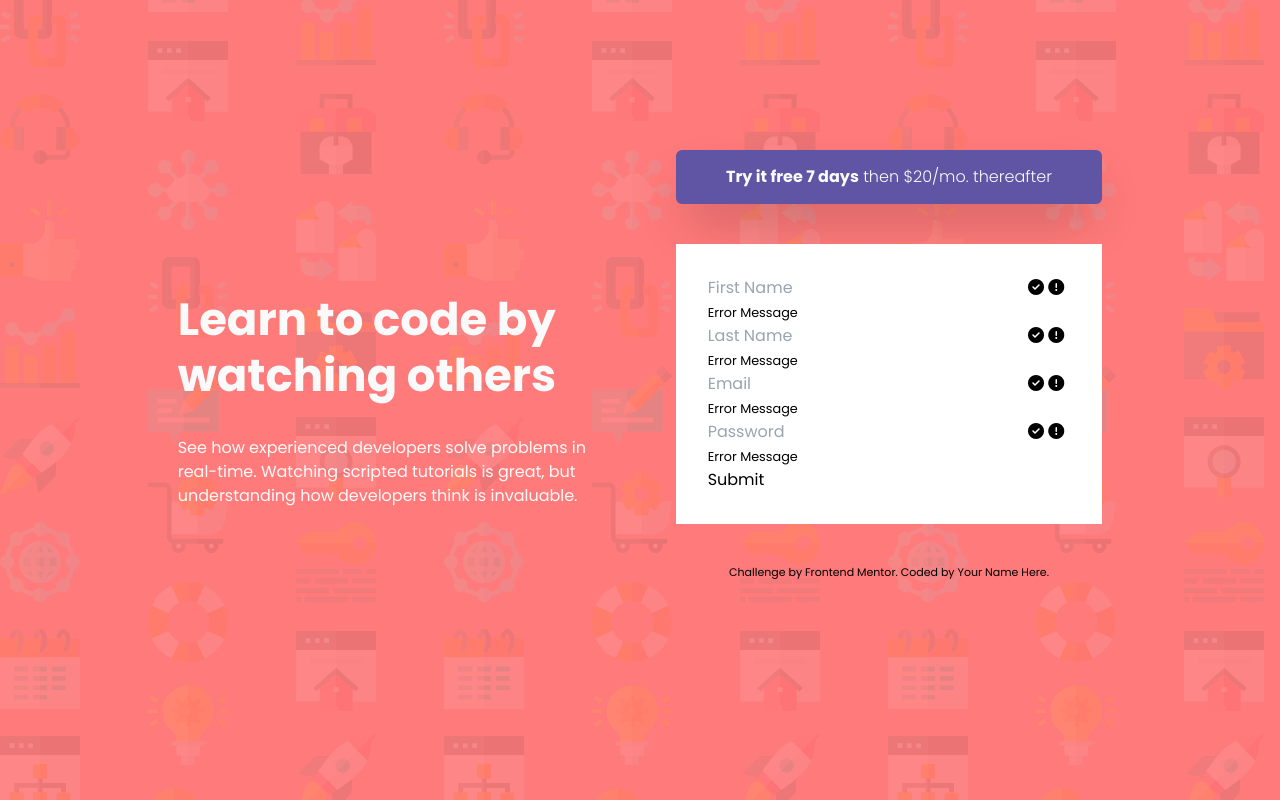
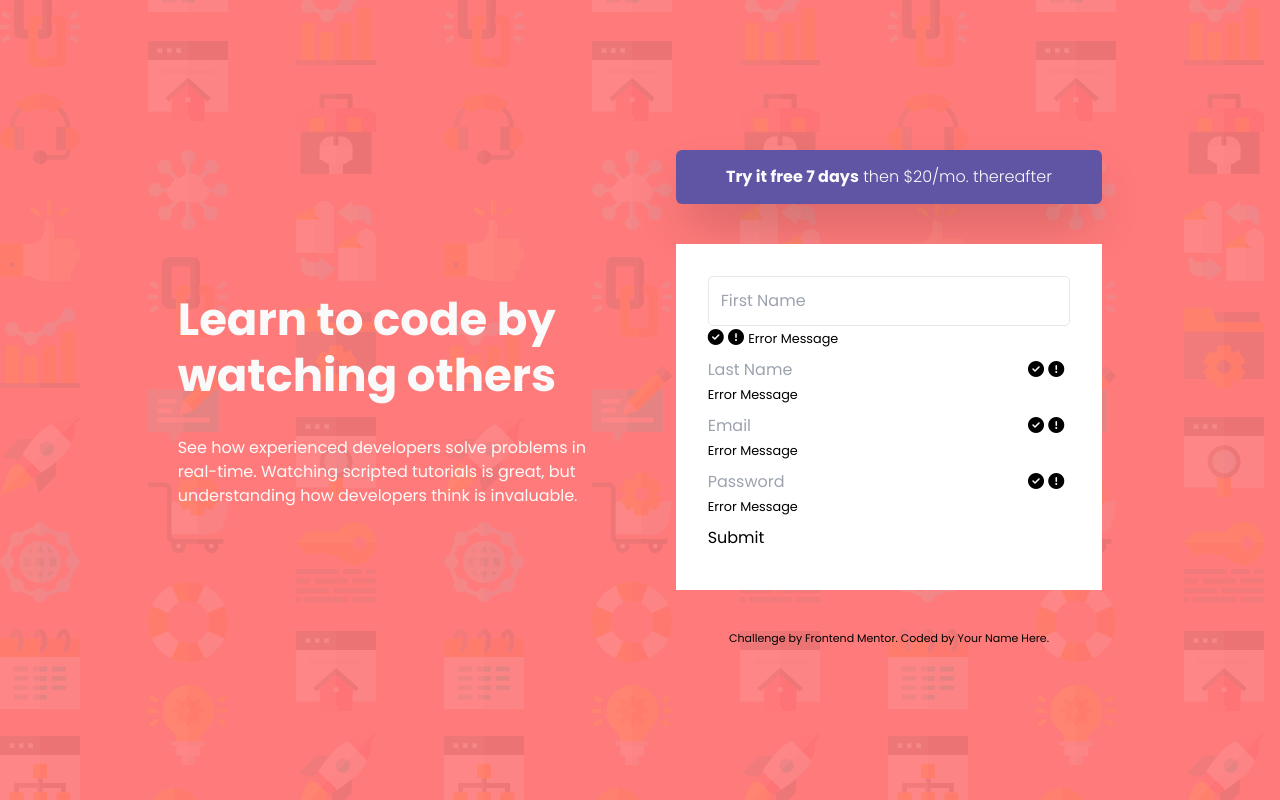
Before and after one commit to ibra-san/intro-component-with-signup-form-master, a website: page src/index.html in a window 1280 px wide. Drawn offline with Linux system fonts and the light colour scheme; a web font is replaced by a local one.

Commit message:
17% of the challenge completed

```diff
--- a/src/index.html
+++ b/src/index.html
@@ -25,16 +25,16 @@
      <strong>Try it free 7 days</strong> <span class="font-light">then $20/mo. thereafter</span>
     </div>
 
-    <form action="" class="form bg-white p-8" id="form">
-      <div class="form_control">
+    <form action="" class="form bg-white p-8 inline-block" id="form">
+      <div class="form_control w-full mb-2">
         <label for="first_name" class="hidden">First Name</label>
-        <input type="text" placeholder="First Name">
+        <input class="block w-full border border-gray-200 rounded-[5px] p-3 " type="text" placeholder="First Name">
         <i class="fa-solid fa-circle-check"></i>
         <i class="fa-solid fa-circle-exclamation"></i>
         <small>Error Message</small>
       </div>
 
-      <div class="form_control">
+      <div class="form_control mb-2">
         <label for="last_name" class="hidden">Last Name</label>
         <input type="text" placeholder="Last Name">
         <i class="fa-solid fa-circle-check"></i>
@@ -42,7 +42,7 @@
         <small>Error Message</small>
       </div>
 
-      <div class="form_control">
+      <div class="form_control mb-2">
         <label for="email" class="hidden">email</label>
         <input type="email" placeholder="Email">
         <i class="fa-solid fa-circle-check"></i>
@@ -50,7 +50,7 @@
         <small>Error Message</small>
       </div>
 
-      <div class="form_control inline-block">
+      <div class="form_control mb-2">
         <label for="password" class="hidden">password</label>
         <input type="password" placeholder="Password">
         <i class="fa-solid fa-circle-check"></i>
@@ -58,7 +58,7 @@
         <small>Error Message</small>
       </div>
 
-      <button class="btn__submit">Submit</button>
+      <button class="btn__submit mb-2">Submit</button>
 
     </form>
 
```
Also changed, not shown: dist/output.css.
